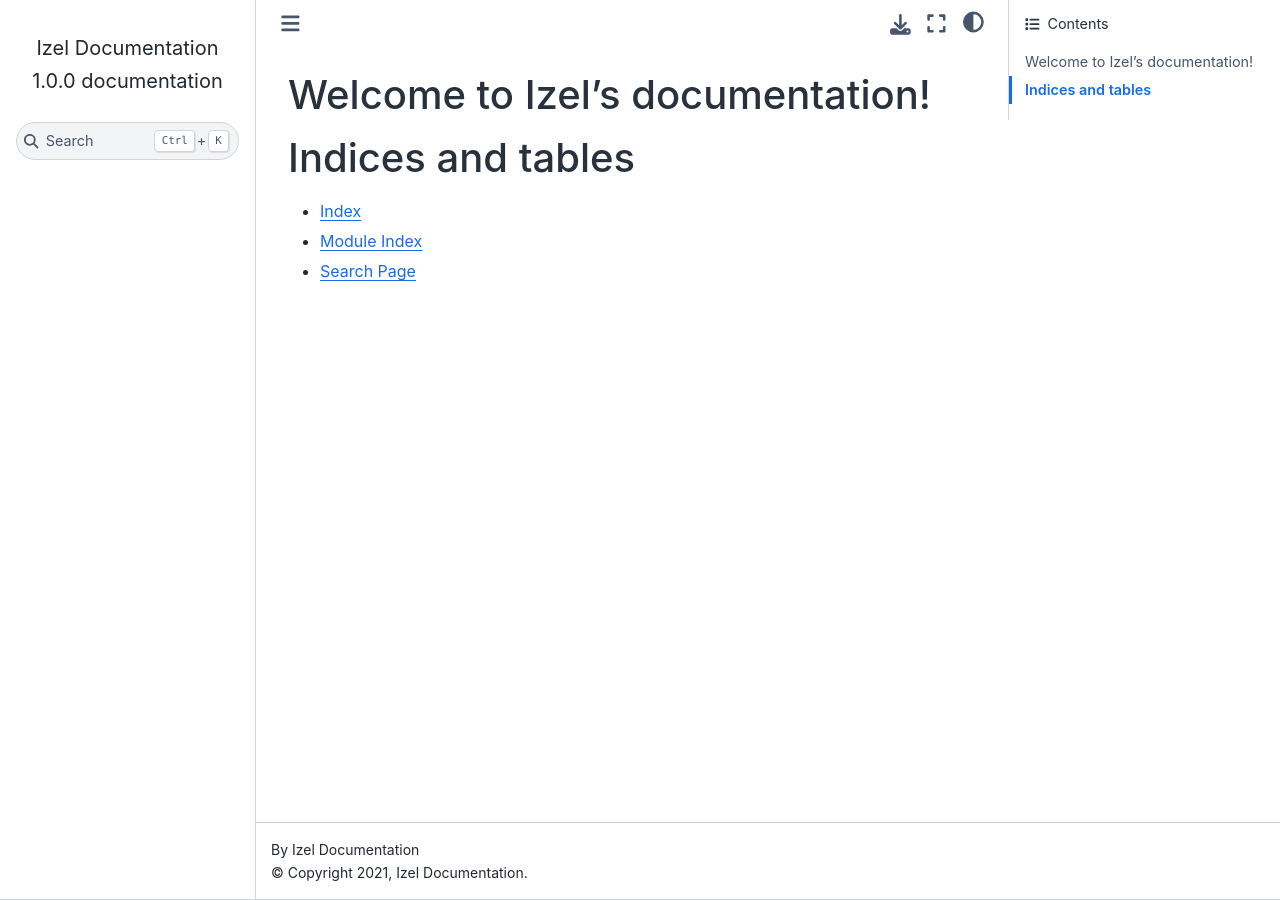
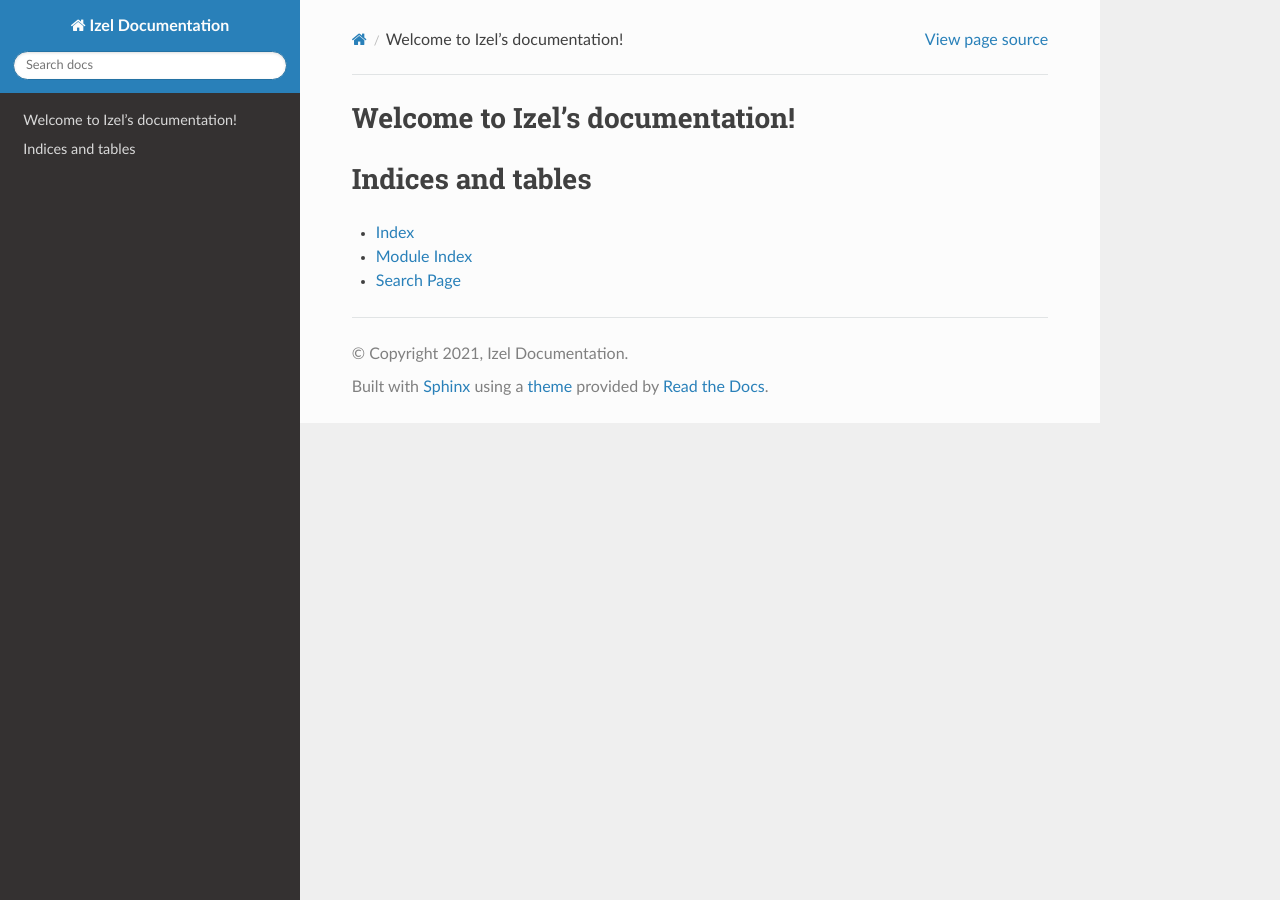
Before and after one commit to IzelDocs/Izel, a Sphinx documentation site: the page built from source/index.rst, in a window 1280 px wide. Built offline with Sphinx 7.4.7 and the Read the Docs theme 2.0.0, drawn with Linux system fonts in a browser that asks for light colours.

Commit message:
Adding sphinx-rtd-theme

```diff
--- a/source/conf.py
+++ b/source/conf.py
@@ -47,7 +47,14 @@ exclude_patterns = ['_build', 'Thumbs.db', '.DS_Store']
 # The theme to use for HTML and HTML Help pages.  See the documentation for
 # a list of builtin themes.
 #
-html_theme = 'sphinx_book_theme'
+# on_rtd is whether we are on readthedocs.org, this line of code grabbed from docs.readthedocs.org
+import os
+on_rtd = os.environ.get('READTHEDOCS', None) == 'True'
+
+if not on_rtd:  # only import and set the theme if we're building docs locally
+    import sphinx_rtd_theme
+    html_theme = 'sphinx_rtd_theme'
+    html_theme_path = [sphinx_rtd_theme.get_html_theme_path()]
 
 # Add any paths that contain custom static files (such as style sheets) here,
 # relative to this directory. They are copied after the builtin static files,
```
Also changed, not shown: 1 other file.
